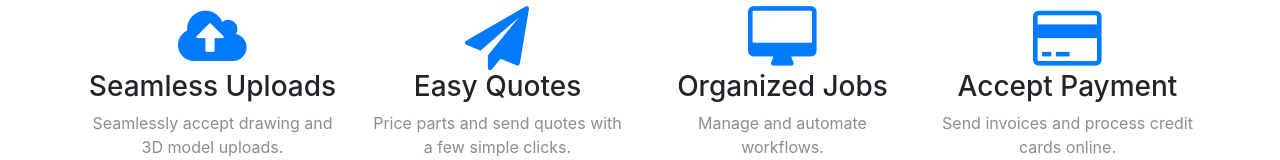
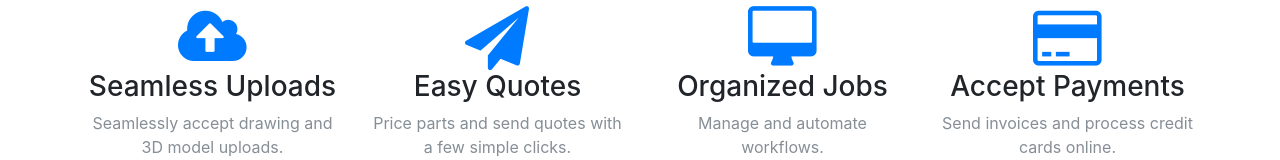
Before and after one commit to sendcnc/sendcnc.github.io, a website with bundled scripts: page index.html in a window 1280 px wide. Shown: the part 1647-1807 px from the top of the page. Built offline with nearby package versions, Linux system fonts and the light colour scheme.

Commit message:
minor fixes and animate

```diff
--- a/index.html
+++ b/index.html
@@ -146,7 +146,7 @@
 					<div class="col-lg-3 col-md-6 text-center">
 						<div class="service-box">
 							<i class="fa fa-4x fa-credit-card text-primary animated zoomIn wow" data-wow-delay="750ms"></i>
-							<h3>Accept Payment</h3>
+							<h3>Accept Payments</h3>
 							<p class="text-muted">Send invoices and process credit cards online.</p>
 						</div>
 					</div>
```
